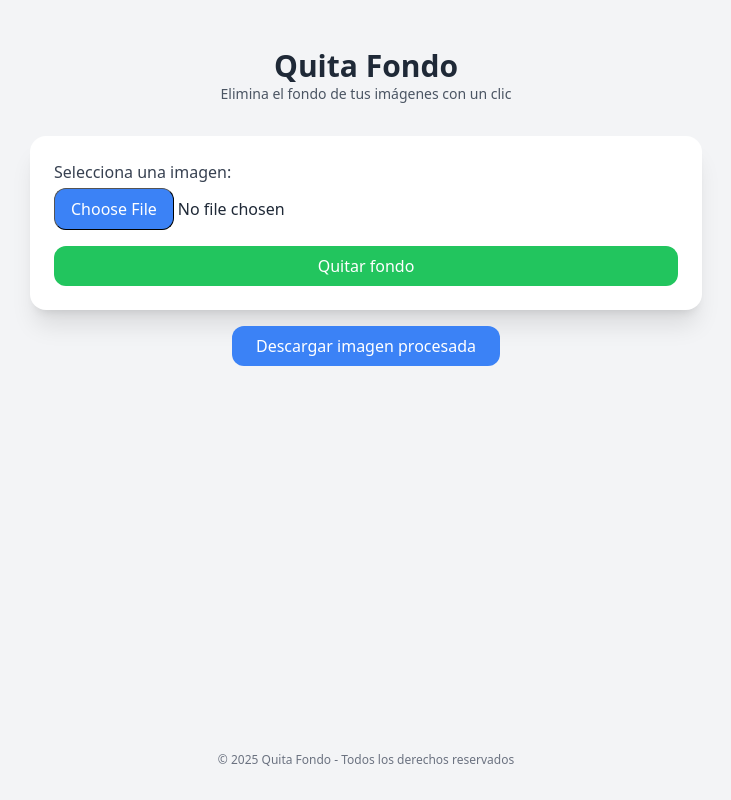
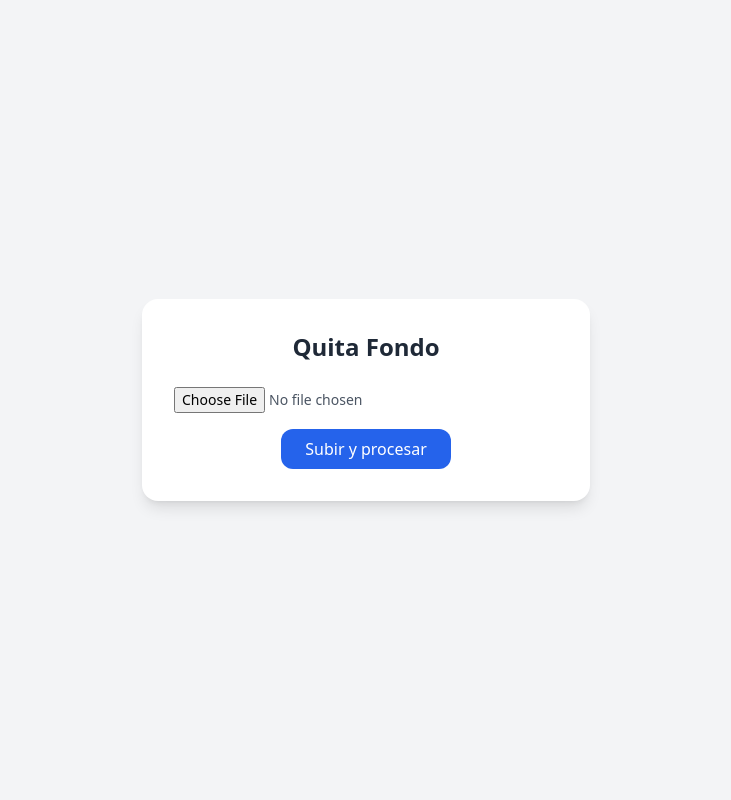
Before and after one commit to Elojandria/bg_off, a Flask app: page / in a window 1280 px wide. Shown: the whole page, without its empty margins (274-1005 px from the left). Run offline with Flask 3, Linux system fonts and the light colour scheme; some libraries are stand-ins or nearby versions.

Commit message:
Update index.html

```diff
--- a/templates/index.html
+++ b/templates/index.html
@@ -4,95 +4,87 @@
   <meta charset="UTF-8" />
   <meta name="viewport" content="width=device-width, initial-scale=1.0" />
   <title>Quita Fondo</title>
-  <link rel="icon" href="/favicon.ico" />
   <script src="https://cdn.tailwindcss.com"></script>
 </head>
-<body class="bg-gray-100 text-gray-800 flex flex-col items-center min-h-screen p-4">
+<body class="bg-gray-100 min-h-screen flex items-center justify-center">
+  <div class="bg-white p-8 rounded-2xl shadow-lg w-full max-w-md text-center">
+    <h1 class="text-2xl font-bold mb-6 text-gray-800">Quita Fondo</h1>
 
-  <!-- Encabezado -->
-  <header class="w-full max-w-2xl text-center my-8">
-    <h1 class="text-3xl font-bold">Quita Fondo</h1>
-    <p class="text-sm text-gray-600">Elimina el fondo de tus imágenes con un clic</p>
-  </header>
+    <form id="uploadForm" class="flex flex-col items-center space-y-4">
+      <input type="file" name="file" required class="block w-full text-sm text-gray-600" />
+      <button type="submit" class="bg-blue-600 text-white px-6 py-2 rounded-xl hover:bg-blue-700 transition">
+        Subir y procesar
+      </button>
+    </form>
 
-  <!-- Contenedor principal -->
-  <main class="w-full max-w-2xl bg-white shadow-xl rounded-2xl p-6">
-    <form id="uploadForm" class="space-y-4">
+    <div id="progressContainer" class="w-full mt-6 hidden">
+      <label for="progressBar" class="block mb-1 text-gray-600">Progreso:</label>
+      <progress id="progressBar" value="0" max="100" class="w-full h-4 rounded-full bg-gray-200"></progress>
+    </div>
 
-      <!-- Carga de archivo -->
-      <label class="block">
-        <span class="text-gray-700">Selecciona una imagen:</span>
-        <input  type="file" accept=".jpg,.jpeg,.png,.webp"
-               class="mt-1 block w-full file:py-2 file:px-4 file:border file:rounded-xl file:bg-blue-500 file:text-white hover:file:bg-blue-600"/>
-      </label>
+    <div id="statusMessage" class="mt-4 text-sm text-gray-700 hidden"></div>
 
-      <!-- Botón de subir -->
-      <button type="submit"
-              class="w-full bg-green-500 text-white py-2 px-4 rounded-xl hover:bg-green-600 transition">
-        Quitar fondo
-      </button>
+    <a id="downloadButton" href="#" class="mt-6 inline-block bg-green-600 text-white px-4 py-2 rounded-xl hover:bg-green-700 transition hidden">
+      Descargar imagen
+    </a>
+  </div>
 
-      <!-- Barra de progreso -->
-      <div id="progressBar" class="w-full bg-gray-200 rounded-full h-4 hidden">
-        <div id="progressFill" class="bg-green-500 h-4 rounded-full transition-all duration-300" style="width: 0%;"></div>
-      </div>
+  <script>
+    const form = document.getElementById("uploadForm");
+    const progressBar = document.getElementById("progressBar");
+    const progressContainer = document.getElementById("progressContainer");
+    const downloadButton = document.getElementById("downloadButton");
+    const statusMessage = document.getElementById("statusMessage");
 
-      <!-- Mensajes -->
-      <div id="message" class="text-center text-sm mt-2 hidden"></div>
-    </form>
-  </main>
-     <!-- Botón de descarga -->
-    <button id="downloadButton" class="bg-blue-500 text-white py-2 px-6 rounded-xl mt-4 hidden">
-      Descargar imagen procesada
-    </button>
+    form.addEventListener("submit", function (e) {
+      e.preventDefault();
+      const fileInput = form.querySelector("input[type='file']");
+      const file = fileInput.files[0];
 
-  <!-- Footer -->
-  <footer class="mt-auto py-4 text-xs text-gray-500">
-    © 2025 Quita Fondo - Todos los derechos reservados
-  </footer>
+      if (!file) return;
 
-  <!-- Script para manejar progreso y mensajes -->
-  <script>
-    const form = document.getElementById('uploadForm');
-    const progressBar = document.getElementById('progressBar');
-    const progressFill = document.getElementById('progressFill');
-    const message = document.getElementById('message');
+      const formData = new FormData();
+      formData.append("file", file);
 
-    form.addEventListener('submit', async (e) => {
-      e.preventDefault();
+      const xhr = new XMLHttpRequest();
+      xhr.open("POST", "/upload");
 
-      progressBar.classList.remove('hidden');
-      message.classList.add('hidden');
-      progressFill.style.width = '10%';
+      progressContainer.classList.remove("hidden");
+      statusMessage.classList.add("hidden");
+      downloadButton.classList.add("hidden");
 
-      // Simulación de progreso (reemplazar con lógica real)
-      setTimeout(() => progressFill.style.width = '50%', 500);
-      setTimeout(() => progressFill.style.width = '100%', 1500);
+      xhr.upload.onprogress = function (e) {
+        if (e.lengthComputable) {
+          const percent = (e.loaded / e.total) * 100;
+          progressBar.value = percent;
+        }
+      };
 
-      // Simula respuesta (reemplaza con tu llamada a Replicate)
-      setTimeout(() => {
-        message.textContent = '✅ Imagen procesada con éxito.';
-        message.className = 'text-green-600 text-center text-sm mt-2';
-        message.classList.remove('hidden');
-        progressBar.classList.add('hidden');
-      }, 2000);
+      xhr.onload = function () {
+        if (xhr.status === 200) {
+          const response = JSON.parse(xhr.responseText);
+          const filename = response.filename;
+
+          statusMessage.textContent = "¡Imagen procesada con éxito!";
+          statusMessage.classList.remove("hidden");
+
+          downloadButton.href = `/download/${encodeURIComponent(filename)}`;
+          downloadButton.download = filename;
+          downloadButton.classList.remove("hidden");
+        } else {
+          statusMessage.textContent = "Hubo un error al procesar la imagen.";
+          statusMessage.classList.remove("hidden");
+          downloadButton.classList.add("hidden");
+        }
+      };
+
+      xhr.onerror = function () {
+        statusMessage.textContent = "Error de red.";
+        statusMessage.classList.remove("hidden");
+      };
+
+      xhr.send(formData);
     });
   </script>
-  <!-- Script para descargar las imagenes -->
-  <script>
-  // Suponiendo que el backend ya procesó y subió la imagen
-  const processedImageName = 'imagen_sin_fondo.png';  // O el nombre que hayas generado dinámicamente
-  const downloadUrl = `/download/${processedImageName}`;  // Ruta de Flask para descargar
-
-  // Mostrar el botón de descarga una vez que el procesamiento haya terminado
-  document.getElementById('downloadButton').addEventListener('click', function() {
-    window.location.href = downloadUrl;  // Esto hará que se inicie la descarga
-  });
-
-  // Hacer visible el botón de descarga después del procesamiento
-  // Esto debe activarse una vez que la imagen esté lista
-  document.getElementById('downloadButton').classList.remove('hidden');
-</script>
-
 </body>
 </html>
```
